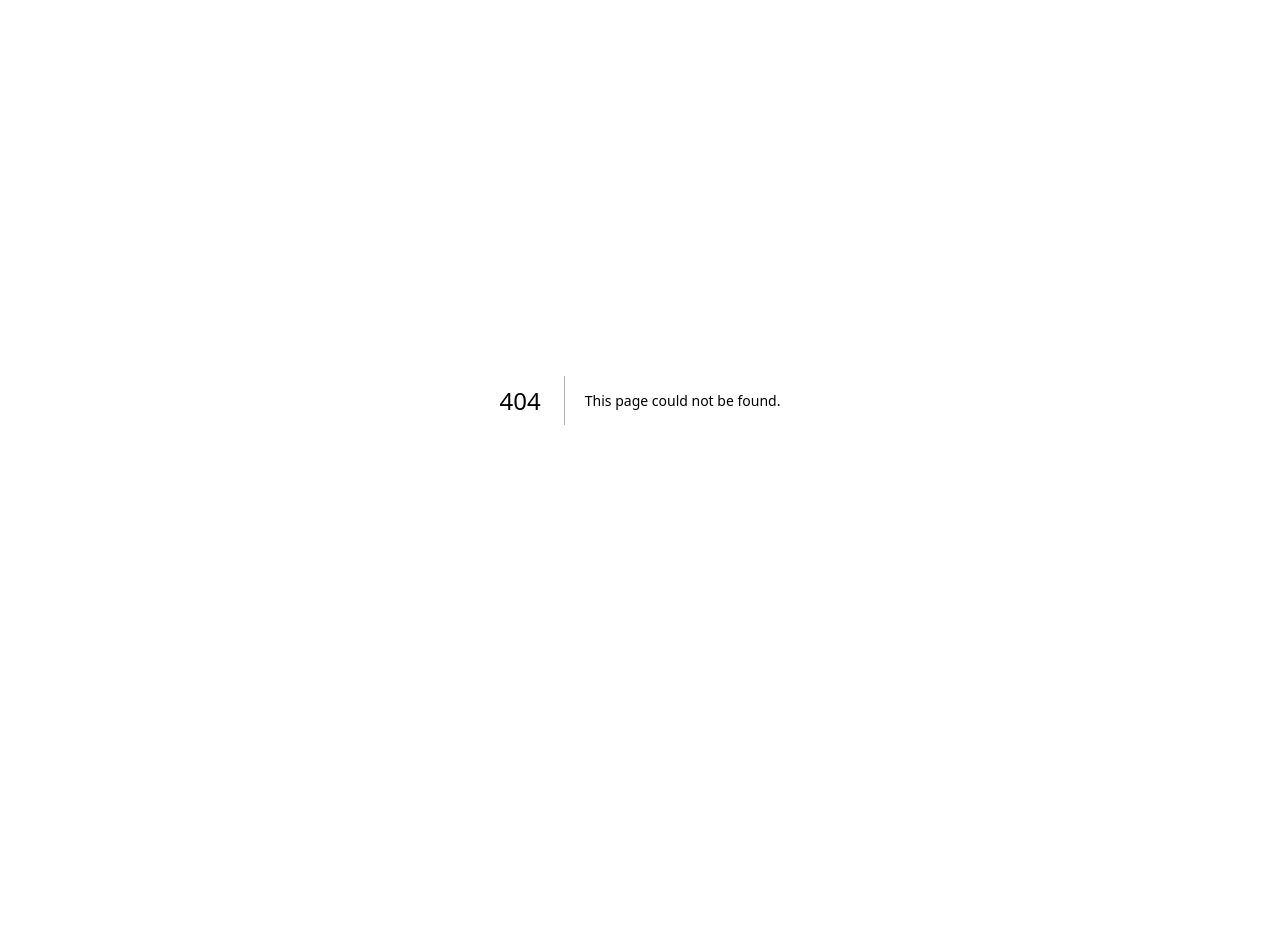
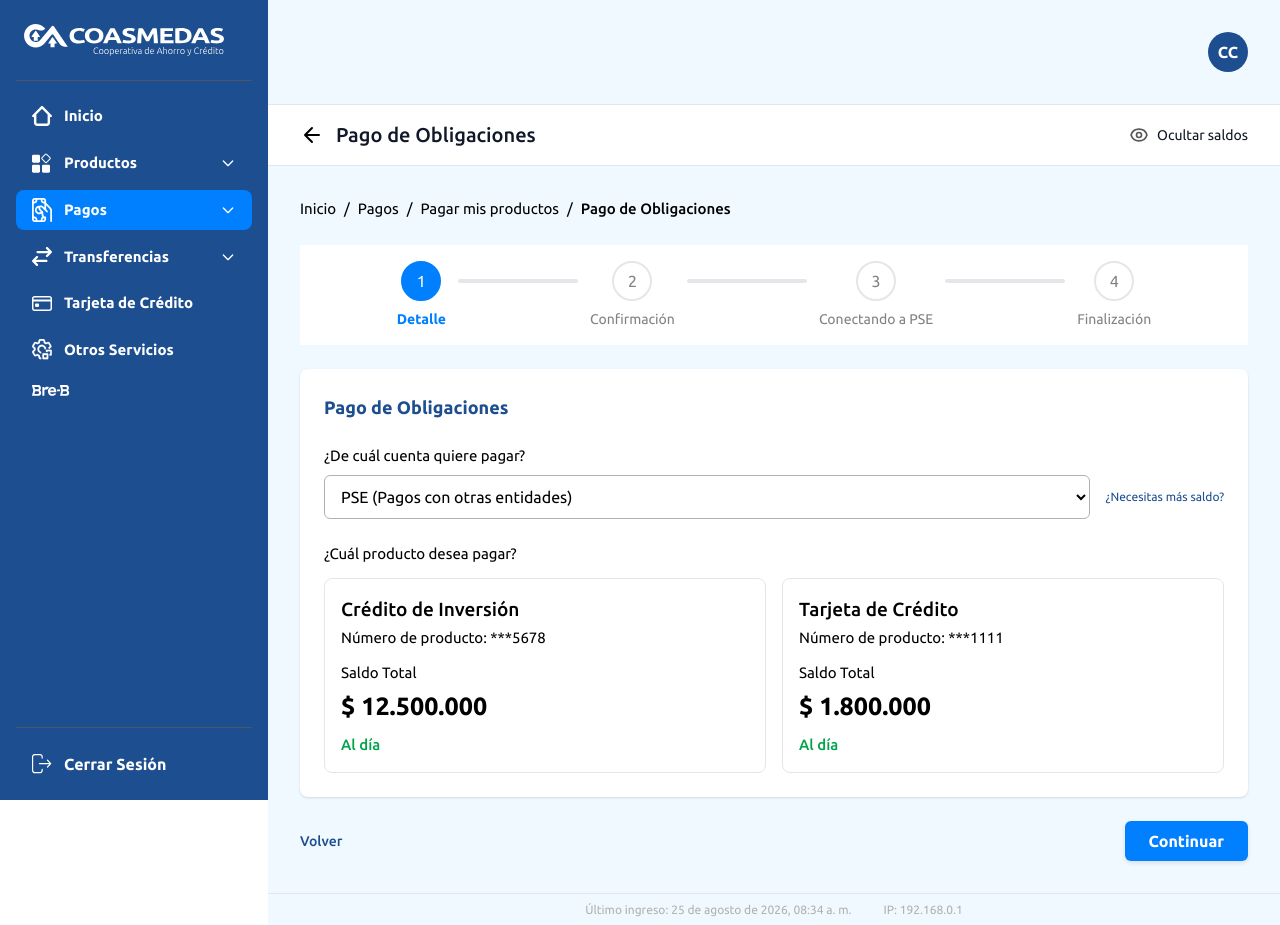
Before and after one commit to truxxu/coasmedas-portal, a Next.js app: page /pagos/pagar-mis-productos/obligaciones in a window 1280 px wide. Before the commit this address had no page. Before the commit the page ends 800 px from the top, so only its background shows below. Built offline with nearby package versions, Linux system fonts and the light colour scheme.

Commit message:
fixes routing

```diff
--- a/app/(authenticated)/pagos/pago-obligaciones/page.tsx
+++ b/app/(authenticated)/pagos/pagar-mis-productos/obligaciones/page.tsx
@@ -26,13 +26,18 @@ export default function PagoObligacionesPage() {
 
   useEffect(() => {
     setWelcomeBar({
-      title: "Obligaciones",
-      backHref: "/home",
+      title: "Pago de Obligaciones",
+      backHref: "/pagos/pagar-mis-productos",
     });
     return () => clearWelcomeBar();
   }, [setWelcomeBar, clearWelcomeBar]);
 
-  const breadcrumbItems = ["Inicio", "Pagos", "Pago de Obligaciones"];
+  const breadcrumbItems = [
+    "Inicio",
+    "Pagos",
+    "Pagar mis productos",
+    "Pago de Obligaciones",
+  ];
 
   const handleProductSelect = (productId: string) => {
     setSelectedProductId(productId);
@@ -108,7 +113,7 @@ export default function PagoObligacionesPage() {
       JSON.stringify(selectedProduct)
     );
 
-    router.push("/pagos/pago-obligaciones/confirmacion");
+    router.push("/pagos/pagar-mis-productos/obligaciones/confirmacion");
   };
 
   const handleNeedMoreBalance = () => {
```
